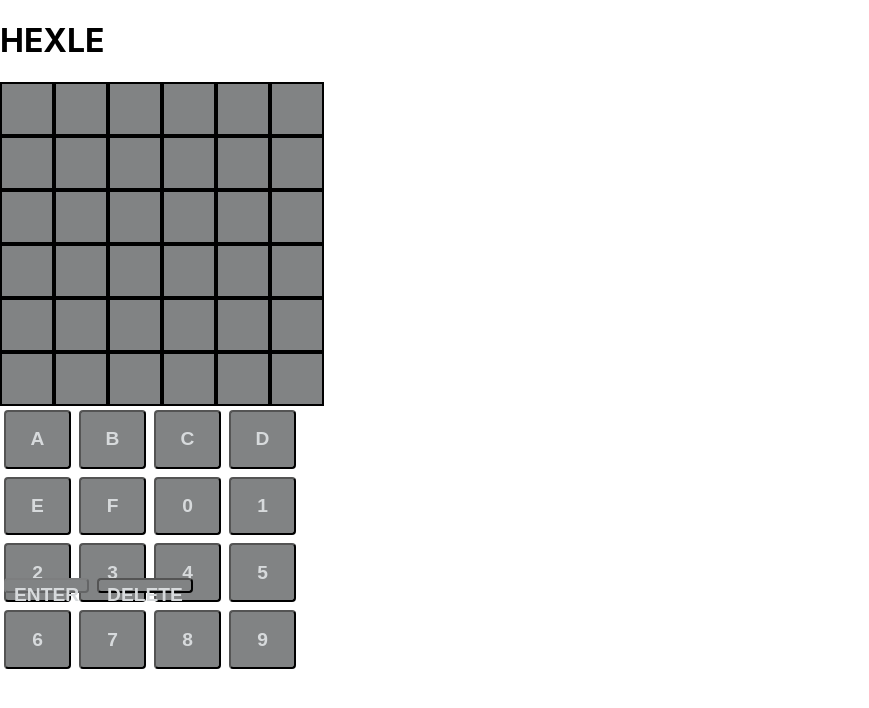
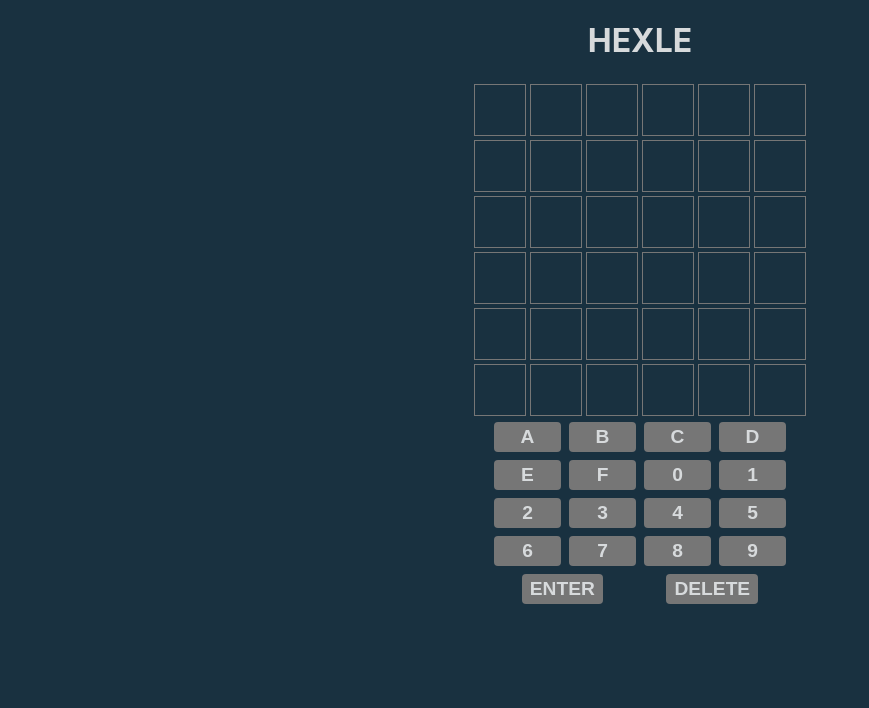
Before and after one commit to jlamoreaux/hexle, a React (Create React App) app: page / in a window 1280 px wide. Shown: the top 708 px of the page, without its empty margins (0-869 px from the left). Built offline with nearby package versions, Linux system fonts and the light colour scheme.

Commit message:
add some style

```diff
--- a/src/App.css
+++ /dev/null
@@ -1,38 +0,0 @@
-.App {
-  text-align: center;
-}
-
-.App-logo {
-  height: 40vmin;
-  pointer-events: none;
-}
-
-@media (prefers-reduced-motion: no-preference) {
-  .App-logo {
-    animation: App-logo-spin infinite 20s linear;
-  }
-}
-
-.App-header {
-  background-color: #282c34;
-  min-height: 100vh;
-  display: flex;
-  flex-direction: column;
-  align-items: center;
-  justify-content: center;
-  font-size: calc(10px + 2vmin);
-  color: white;
-}
-
-.App-link {
-  color: #61dafb;
-}
-
-@keyframes App-logo-spin {
-  from {
-    transform: rotate(0deg);
-  }
-  to {
-    transform: rotate(360deg);
-  }
-}
--- a/src/App.tsx
+++ b/src/App.tsx
@@ -1,6 +1,6 @@
 import React, { useState, useEffect } from 'react';
 import Keyboard from './components/Keyboard';
-import LetterField from './components/LetterField';
+import LetterField, { LETTER_COLOR } from './components/LetterField';
 import data from './codes.json';
 
 export const HEX_CHARS = [
@@ -349,10 +349,22 @@ const App = () => {
     };
   }, [deleteCharacter, setValueOfCurrentField]);
   return (
-    <div>
+    <div style={{
+      textAlign: 'center',
+      color: LETTER_COLOR.DEFAULT,
+    }}>
       <h1>HEXLE</h1>
       {gameResult === GameResult.WIN && <div>You won!</div>}
       {gameResult === GameResult.LOSS && <div>You lost!</div>}
+      <div
+        style={{
+          margin: 'auto',
+          display: 'flex',
+          width: '100%',
+          justifyContent: 'center',
+        }}
+      >
+        <div>
           {attempts.map((attempt, i) => {
             return <div key={i}>{code && <RowOfInputs rowInput={attempt} />}</div>;
           })}
@@ -364,6 +376,8 @@ const App = () => {
             submitIsDisabled={currentIndex.column < 6}
           />
         </div>
+      </div>
+    </div>
   );
 };
 
--- a/src/components/ActionButton.tsx
+++ b/src/components/ActionButton.tsx
@@ -1,6 +1,6 @@
 import React from 'react';
-import { buttonStyle } from './KeyboardButton';
-import { BACKGROUND_COLOR } from './LetterField';
+import { buttonStyle, DEFAULT_BACKGROUND_COLOR } from './KeyboardButton';
+import { LETTER_COLOR } from './LetterField';
 
 interface ActionButtonProps {
   disabled?: boolean;
@@ -12,7 +12,7 @@ const ActionButton = ({ disabled, label, action }: ActionButtonProps) => {
   return (
     <button
       onClick={action}
-      style={{ backgroundColor: BACKGROUND_COLOR.INITIAL, ...buttonStyle }}
+      style={{ backgroundColor: DEFAULT_BACKGROUND_COLOR, color: LETTER_COLOR.DEFAULT, ...buttonStyle }}
       disabled={disabled}
     >
       {label.toUpperCase()}
--- a/src/components/Keyboard.tsx
+++ b/src/components/Keyboard.tsx
@@ -16,7 +16,9 @@ const Keyboard = (props: {
       style={{
         display: 'flex',
         flexWrap: 'wrap',
+        flexDirection: 'column',
         maxWidth: '300px',
+        margin: 'auto',
       }}
     >
       <div>
--- a/src/components/KeyboardButton.tsx
+++ b/src/components/KeyboardButton.tsx
@@ -4,14 +4,16 @@ import { getBackgroundColor } from './LetterField';
 
 export const buttonStyle = {
   borderRadius: '4px',
-  color: '#d7dadc',
   fontSize: '1.2em',
   fontWeight: 'bold',
   height: '35%',
   margin: '4px',
   padding: '4px 8px',
   minWidth: 'calc(25% - 8px)',
+  border: 'none',
 };
+
+export const DEFAULT_BACKGROUND_COLOR = '#767676';
 
 const KeyboardButton = (props: {
   character: AllowedChars;
@@ -19,11 +21,13 @@ const KeyboardButton = (props: {
   setValueOfCurrentField: (value: AllowedChars) => void;
 }) => {
   const { character, charStatus, setValueOfCurrentField } = props;
+  const { background, letter } = getBackgroundColor(charStatus);
   return (
     <button
       onClick={() => setValueOfCurrentField(character)}
       style={{
-        backgroundColor: getBackgroundColor(charStatus),
+        backgroundColor: background || DEFAULT_BACKGROUND_COLOR,
+        color: letter,
         ...buttonStyle,
       }}
     >
--- a/src/components/LetterField.tsx
+++ b/src/components/LetterField.tsx
@@ -1,26 +1,35 @@
 import React from 'react';
 import { AllowedChars, RESULT } from '../App';
+import { DEFAULT_BACKGROUND_COLOR } from './KeyboardButton';
 
 export enum BACKGROUND_COLOR {
-  INITIAL = '#818384',
-  INCORRECT = '#f00',
-  IN_WORD = '#00f',
-  CORRECT = '#0f0',
+  INITIAL = '#193140',
+  INCORRECT = '#030a0e',
+  IN_WORD = '#efac11',
+  CORRECT = '#00c361',
 }
 
-export const getBackgroundColor = (guessResult: RESULT): BACKGROUND_COLOR => {
+export enum LETTER_COLOR {
+  DEFAULT = "#d7dadc",
+  ALTERNATE = '#111',
+}
+
+export const getBackgroundColor = (guessResult: RESULT): { background: BACKGROUND_COLOR | '', letter: LETTER_COLOR } => {
+  let letter = LETTER_COLOR.DEFAULT
   switch (guessResult) {
     case RESULT.CORRECT:
-      return BACKGROUND_COLOR.CORRECT;
+      letter = LETTER_COLOR.ALTERNATE;
+      return { background: BACKGROUND_COLOR.CORRECT, letter };
 
     case RESULT.IN_WORD:
-      return BACKGROUND_COLOR.IN_WORD;
+      letter = LETTER_COLOR.ALTERNATE;
+      return { background: BACKGROUND_COLOR.IN_WORD, letter };
 
     case RESULT.INCORRECT:
-      return BACKGROUND_COLOR.INCORRECT;
+      return { background: BACKGROUND_COLOR.INCORRECT, letter };
 
     default:
-      return BACKGROUND_COLOR.INITIAL;
+      return { background: '', letter };
   }
 };
 
@@ -29,13 +38,16 @@ const LetterField = (props: {
   inputValue: AllowedChars | '';
 }) => {
   const { guessResult, inputValue } = props;
+  const { background, letter } = getBackgroundColor(guessResult);
 
   return (
     <div
       style={{
-        backgroundColor: getBackgroundColor(guessResult),
-        border: '2px solid black',
-        fontSize: '1.4em',
+        backgroundColor: background,
+        border: `1px solid ${ guessResult === RESULT.UNKNOWN ? DEFAULT_BACKGROUND_COLOR : background}`,
+        margin: '2px',
+        fontSize: '2em',
+        color: letter,
         height: '50px',
         width: '50px',
       }}
--- a/src/index.css
+++ b/src/index.css
@@ -5,6 +5,7 @@ body {
     sans-serif;
   -webkit-font-smoothing: antialiased;
   -moz-osx-font-smoothing: grayscale;
+  background-color: #193140;
 }
 
 code {
```
Lines whose indentation alone changed are shown as unchanged.
